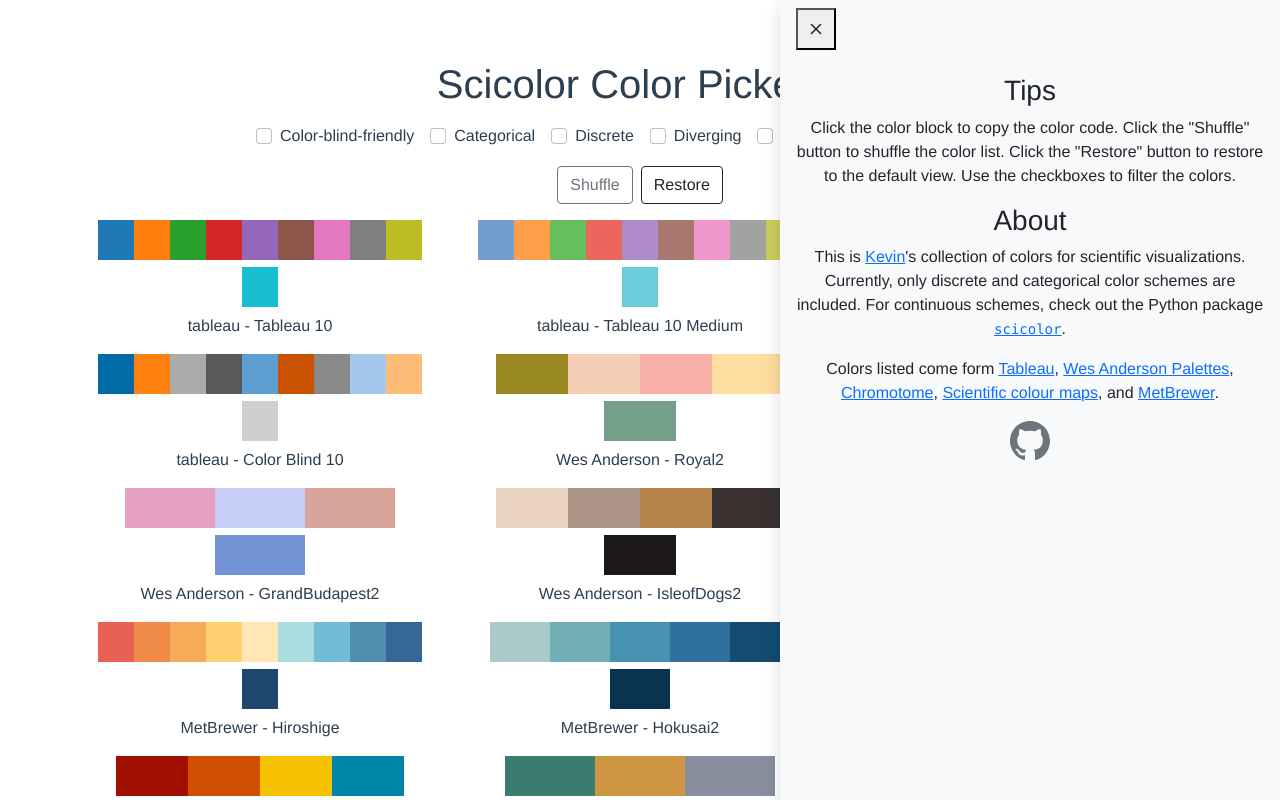
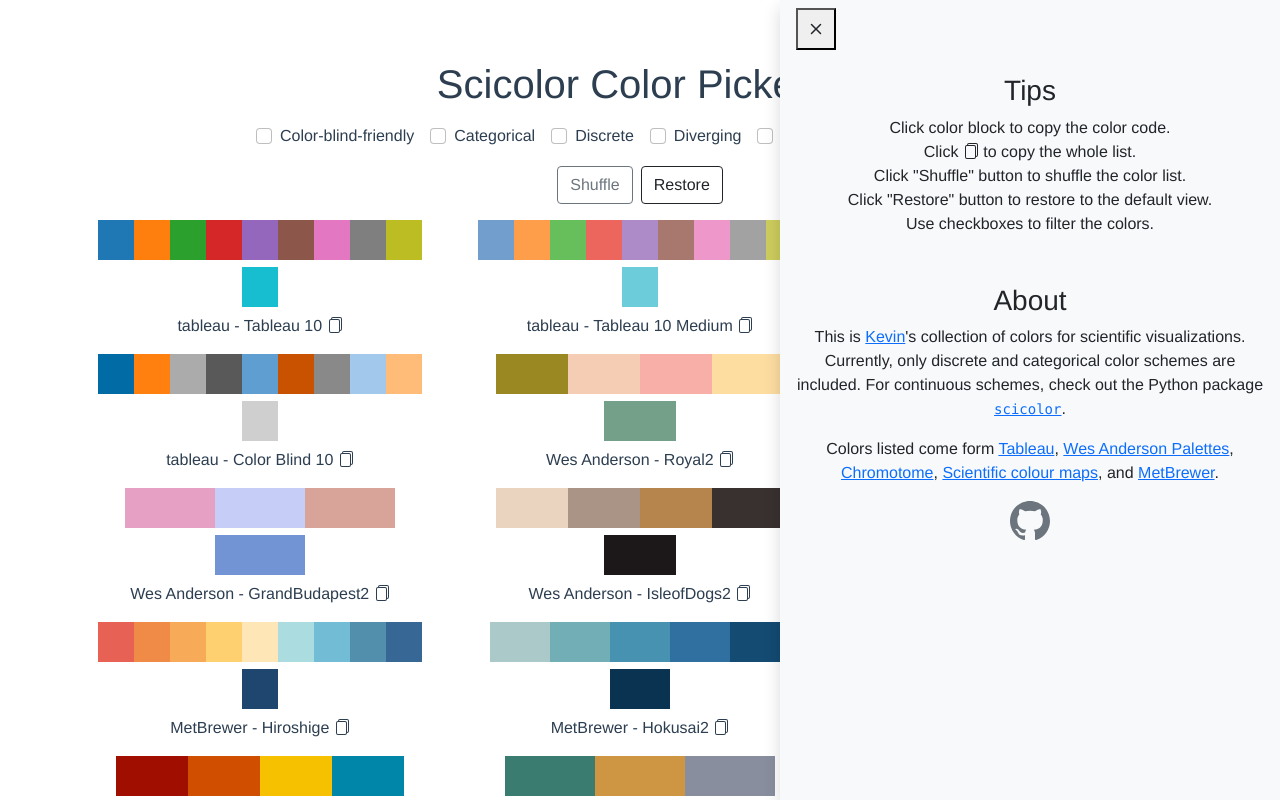
Before and after one commit to yang3kc/scicolor, a Vue app in the folder pages/: page / in a window 1280 px wide. Both pictures are taken after a click on the button "Scicolor Color Picker". Shown: the top 800 px of the page. Built offline with nearby package versions, Linux system fonts and the light colour scheme.

Commit message:
add: add copy button for the whole list

```diff
--- a/pages/src/components/ColorPicker.vue
+++ b/pages/src/components/ColorPicker.vue
@@ -27,13 +27,12 @@
       <b-sidebar id="sidebar" width="500px" title="" shadow right>
         <div class="mx-3 my-3">
         <h3>Tips</h3>
-        <p>
-          Click the color block to copy the color code.
-          Click the "Shuffle" button to shuffle the color list.
-          Click the "Restore" button to restore to the default view.
-          Use the checkboxes to filter the colors.
-        </p>
-        <h3>About</h3>
+        <p class="mb-0">Click color block to copy the color code.</p>
+        <p class="mb-0">Click <b-icon icon="files"></b-icon> to copy the whole list.</p>
+        <p class="mb-0">Click "Shuffle" button to shuffle the color list.</p>
+        <p class="mb-0">Click "Restore" button to restore to the default view.</p>
+        <p class="mb-0">Use checkboxes to filter the colors.</p>
+        <h3 class="mt-5">About</h3>
         <p>
           This is <a href="https://www.kaichengyang.me" target="_blank"> Kevin</a>'s collection of colors for scientific visualizations.
           Currently, only discrete and categorical color schemes are included.
--- a/pages/src/components/ColorUnit.vue
+++ b/pages/src/components/ColorUnit.vue
@@ -10,7 +10,15 @@
     ></span>
   </div>
   <div>
-    <p>{{ colorData.collection }} - {{ colorData.name }}</p>
+    <p>
+      {{ colorData.collection }} - {{ colorData.name }}
+      <b-icon
+      icon="files"
+      class="ml-5"
+      @click="copy(colorList)"
+       v-b-tooltip.hover.v-secondary :title="colorList"
+      ></b-icon>
+    </p>
   </div>
 </div>
 </template>
@@ -31,9 +39,12 @@
   methods: {
     async copy(s) {
       await navigator.clipboard.writeText(s);
-    },
+    }
   },
   computed: {
+    colorList: function () {
+      return JSON.stringify(this.colorData.colors, null, " ");
+    },
     colorWidth: function () {
       return (this.totalWidth / this.colorData.colors.length).toString() + "px";
     }
```
